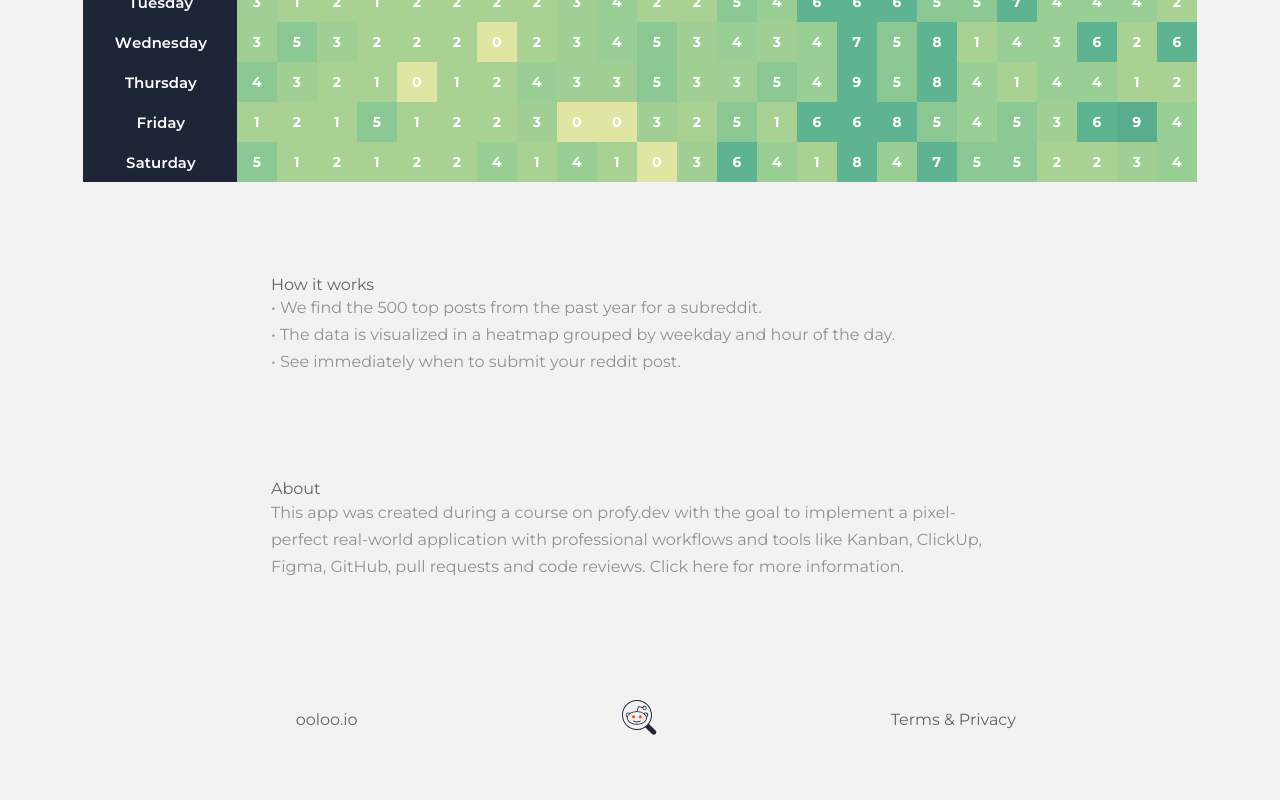
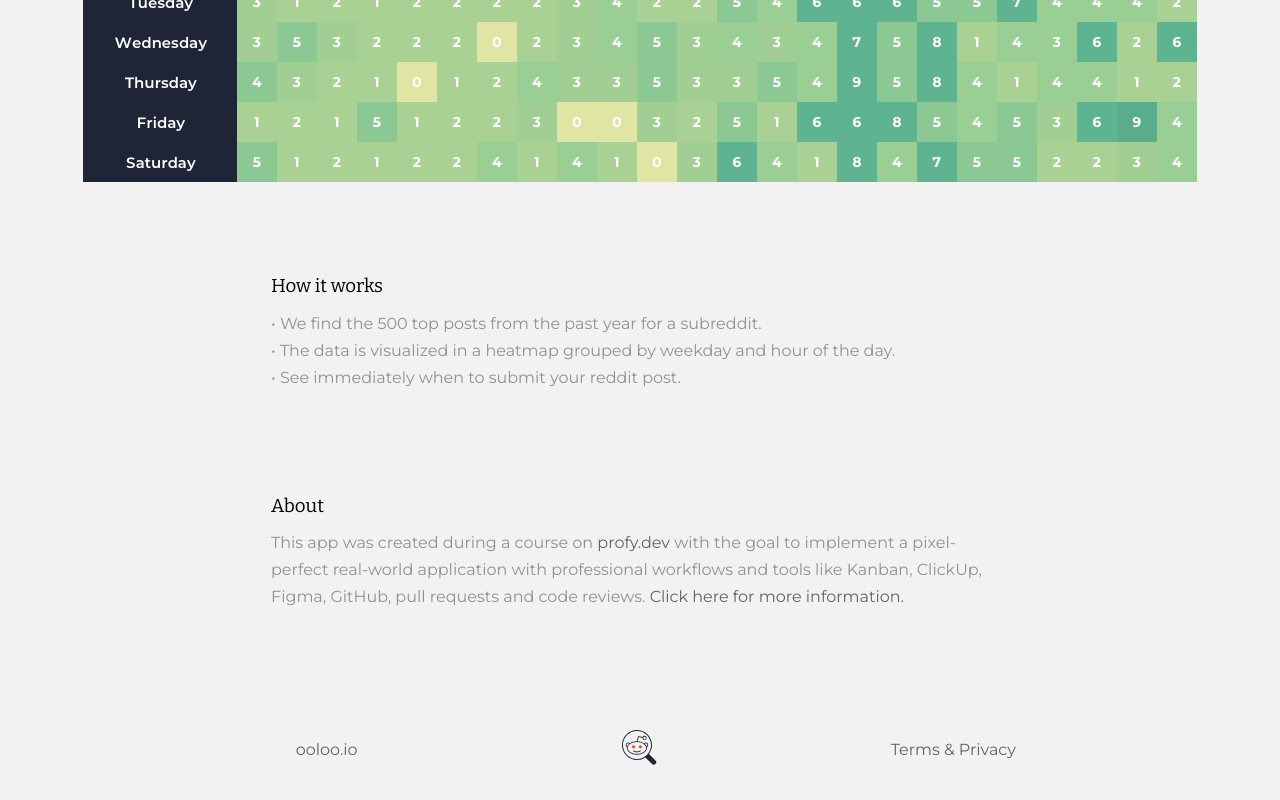
Before and after one commit to ooloo-io/reddit-timer-react-AjeaSmith, a React (Create React App) app: page / in a window 1280 px wide. Shown: the part 445-1245 px from the top of the page. Before the commit the page ends 1215 px from the top, so only its background shows below. Built offline with nearby package versions, Linux system fonts and the light colour scheme.

Commit message:
links to ooloo.io and ooloo.io/employers

```diff
--- a/src/components/Hero/Hero.js
+++ b/src/components/Hero/Hero.js
@@ -27,7 +27,7 @@ const Hero = () => (
     </section>
     <S.Info>
       <S.InfoContainer>
-        <S.InfoTitle id="how-it-works" href="https://ooloo.io/">
+        <S.InfoTitle id="how-it-works">
           How it works
         </S.InfoTitle>
         <S.InfoContent>
@@ -42,14 +42,20 @@ const Hero = () => (
         </S.InfoContent>
       </S.InfoContainer>
       <section>
-        <S.InfoTitle id="about" href="https://ooloo.io/employers">
-          About
-        </S.InfoTitle>
+        <S.InfoTitle id="about">About</S.InfoTitle>
         <S.InfoContent>
-          This app was created during a course on profy.dev with the goal to
-          implement a pixel-perfect real-world application with professional
-          workflows and tools like Kanban, ClickUp, Figma, GitHub, pull requests
-          and code reviews. Click here for more information.
+          This app was created during a course on
+          {' '}
+          <a href="https://ooloo.io">profy.dev</a>
+          {' '}
+          with the goal to implement a
+          pixel-perfect real-world application with professional workflows and
+          tools like Kanban, ClickUp, Figma, GitHub, pull requests and code
+          reviews.
+          {' '}
+          <a href="https://ooloo.io/employers">
+            Click here for more information.
+          </a>
           {' '}
         </S.InfoContent>
       </section>
--- a/src/components/Hero/Hero.style.js
+++ b/src/components/Hero/Hero.style.js
@@ -64,7 +64,7 @@ export const InfoContainer = styled.div`
   margin-bottom: 105px;
 `;
 
-export const InfoTitle = styled.a`
+export const InfoTitle = styled.h3`
   margin-bottom: 12px;
   font-weight: 400;
 `;
```
Also changed, not shown: 1 other file (tests, documents, lock files or other folders).
